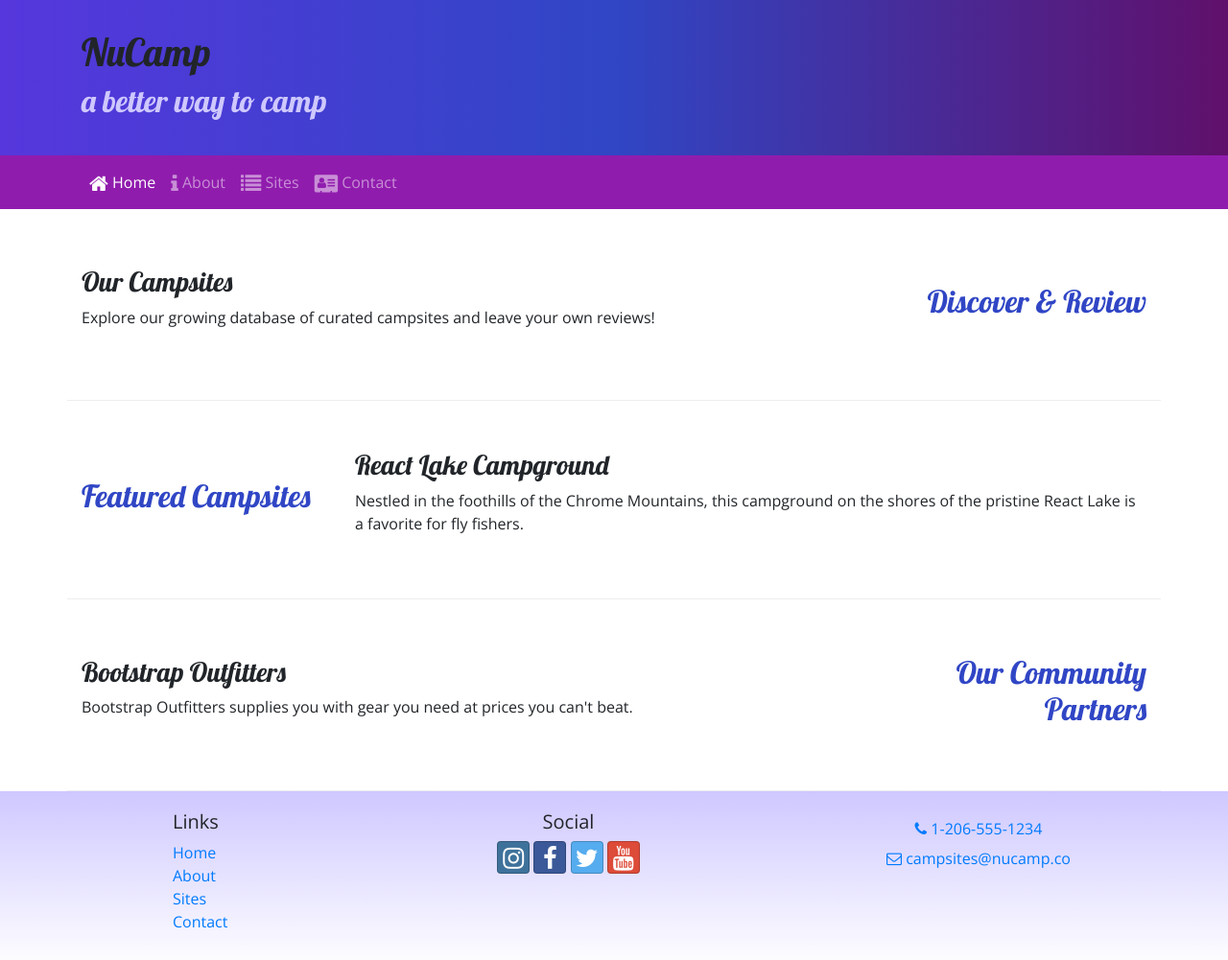
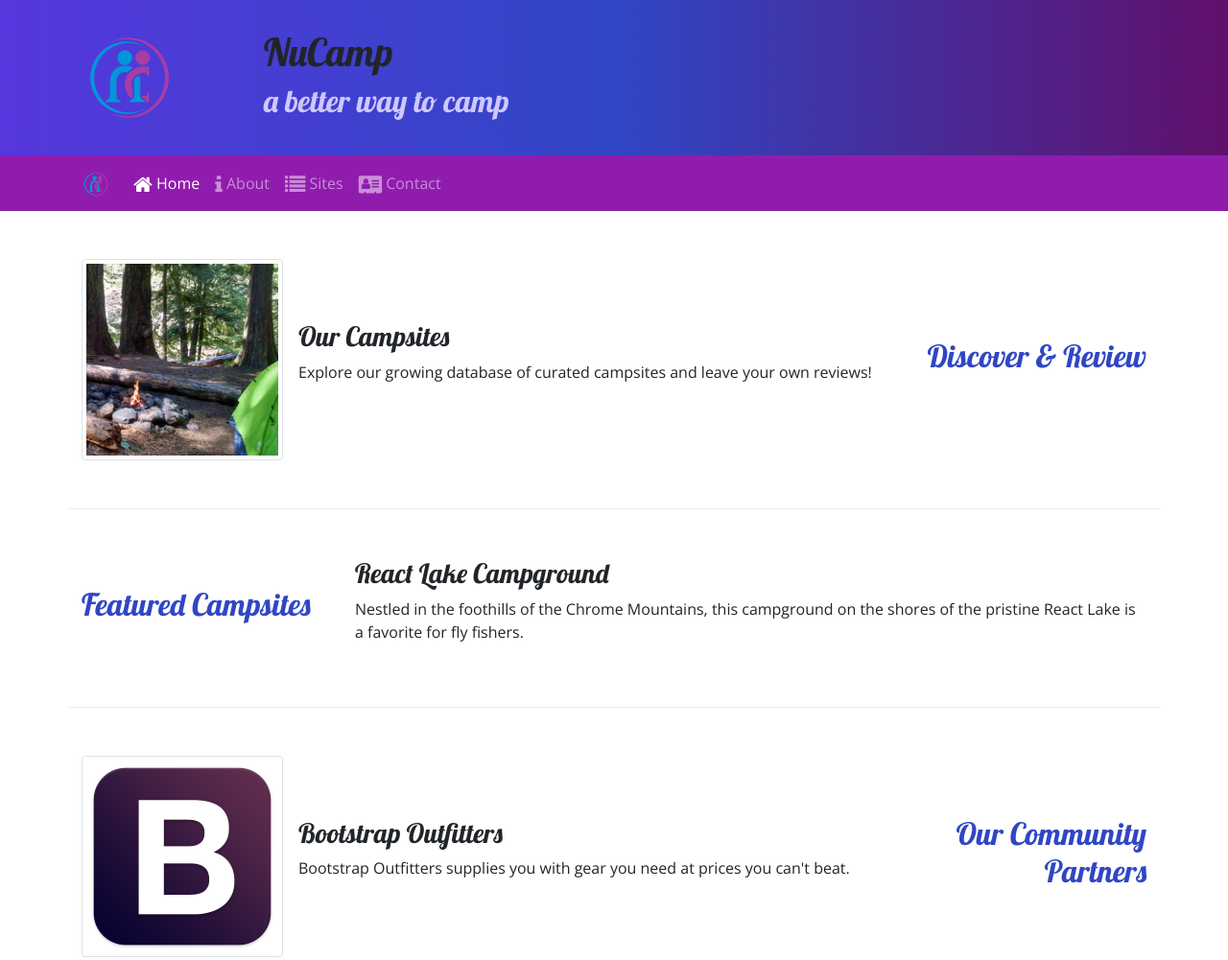
Before and after one commit to ramstush/nucamp-bootstrap, a website: page index.html in a window 1280 px wide. Shown: the top 1001 px of the page at 96% size. Drawn offline with nearby package versions, Linux system fonts and the light colour scheme.

Commit message:
added img/ with graphics and implemented graphics onto the home page

```diff
--- a/index.html
+++ b/index.html
@@ -20,6 +20,9 @@
         <header class="jumbotron jumbotron-fluid">
             <div class="container">
                 <div class="row">
+                    <div class="col-4 col-sm-3 col-md-2 align-self-center">
+                        <img src="img/logo.png" class="img-fuild" />
+                    </div>
                     <div class="col">
                         <h1>NuCamp</h1>
                         <h2>a better way to camp</h2>
@@ -30,6 +33,7 @@
 
         <nav class="navbar navbar-expand-sm navbar-dark sticky-top">
             <div class="container">
+                <a class="navbar-brand" href="#"> <img src="img/logo.png" height="30" width="30" /> </a>
                 <button class="navbar-toggler ml-auto" type="button" data-toggle="collapse" data-target="#nucampNavbar"><span class="navbar-toggler-icon"></span></button>
                 <div class="collapse navbar-collapse" id="nucampNavbar">
                     <ul class="navbar-nav">
@@ -48,8 +52,13 @@
                     <h2 class="text-sm-right">Discover & Review</h2>
                 </div>
                 <div class="col">
-                    <h3>Our Campsites</h3>
-                    <p class="d-none d-sm-block">Explore our growing database of curated campsites and leave your own reviews!</p>
+                    <div class="media">
+                        <img class="d-flex mr-3 img-thumbnail" src="img/breadcrumb-trail-thumb.jpg" alt="Breadcrumb Trail" />
+                        <div class="media-body align-self-center">
+                            <h3>Our Campsites</h3>
+                            <p class="d-none d-sm-block">Explore our growing database of curated campsites and leave your own reviews!</p>
+                        </div>
+                    </div>
                 </div>
             </div>
 
@@ -68,8 +77,13 @@
                     <h2 class="text-sm-right">Our Community Partners</h2>
                 </div>
                 <div class="col">
-                    <h3>Bootstrap Outfitters</h3>
-                    <p class="d-none d-sm-block">Bootstrap Outfitters supplies you with gear you need at prices you can't beat.</p>
+                    <div class="media">
+                        <img class="d-flex mr-3 img-thumbnail" src="img/bootstrap-thumb.png" alt="Bootstrap Outfitters" />
+                        <div class="media-body align-self-center">
+                            <h3>Bootstrap Outfitters</h3>
+                            <p class="d-none d-sm-block">Bootstrap Outfitters supplies you with gear you need at prices you can't beat.</p>
+                        </div>
+                    </div>
                 </div>
             </div>
         </div>
```
Also changed, not shown: aboutus.html (+4 -0 lines), contactus.html (+4 -0 lines), img/bootstrap-thumb.png (added), img/breadcrumb-trail-thumb.jpg (added), img/breadcrumb-trail.jpg (added), img/chrome-river-thumb.jpg (added), img/chrome-river.jpg (added), img/logo.png (added), img/react-lake-thumb.jpg (added), img/react-lake.jpg (added).
